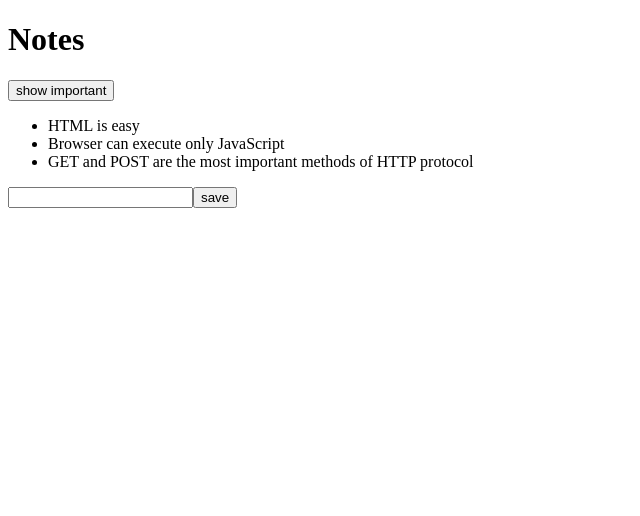
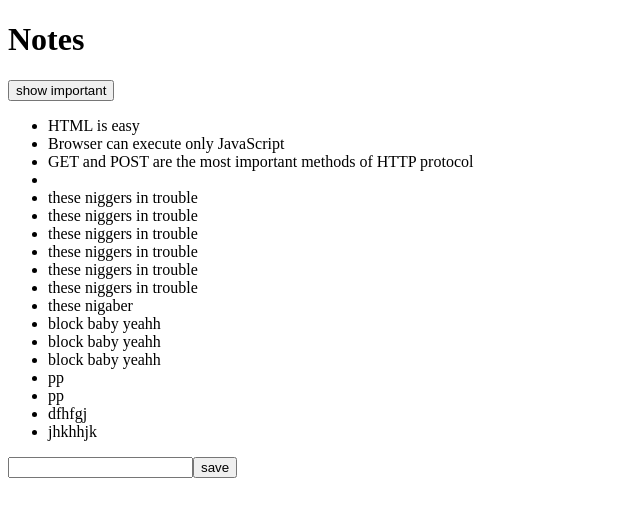
Before and after one commit to JoshL589/FullStackOpen, a React (Create React App) app: page / in a window 1280 px wide. Shown: the top 516 px of the page, without its empty margins (0-640 px from the left). Built offline with nearby package versions, Linux system fonts and the light colour scheme; data requests are answered from the project's data file.

Commit message:
added axios post request to the db

```diff
--- a/db.json
+++ b/db.json
@@ -17,6 +17,96 @@
       "content": "GET and POST are the most important methods of HTTP protocol",
       "date": "2022-1-17T19:20:14.298Z",
       "important": true
+    },
+    {
+      "content": "",
+      "date": "2022-12-02T03:35:02.374Z",
+      "important": true,
+      "id": 4
+    },
+    {
+      "content": "these niggers in trouble",
+      "date": "2022-12-02T03:35:08.409Z",
+      "important": true,
+      "id": 5
+    },
+    {
+      "content": "these niggers in trouble",
+      "date": "2022-12-02T03:35:08.752Z",
+      "important": false,
+      "id": 6
+    },
+    {
+      "content": "these niggers in trouble",
+      "date": "2022-12-02T03:35:13.051Z",
+      "important": false,
+      "id": 7
+    },
+    {
+      "content": "these niggers in trouble",
+      "date": "2022-12-02T03:35:13.487Z",
+      "important": true,
+      "id": 8
+    },
+    {
+      "content": "these niggers in trouble",
+      "date": "2022-12-02T03:35:14.016Z",
+      "important": true,
+      "id": 9
+    },
+    {
+      "content": "these niggers in trouble",
+      "date": "2022-12-02T03:35:14.529Z",
+      "important": false,
+      "id": 10
+    },
+    {
+      "content": "these nigaber",
+      "date": "2022-12-02T03:35:31.636Z",
+      "important": false,
+      "id": 11
+    },
+    {
+      "content": "block baby yeahh",
+      "date": "2022-12-02T03:37:47.979Z",
+      "important": false,
+      "id": 12
+    },
+    {
+      "content": "block baby yeahh",
+      "date": "2022-12-02T03:37:48.563Z",
+      "important": false,
+      "id": 13
+    },
+    {
+      "content": "block baby yeahh",
+      "date": "2022-12-02T03:37:49.907Z",
+      "important": false,
+      "id": 14
+    },
+    {
+      "content": "pp",
+      "date": "2022-12-02T03:38:18.704Z",
+      "important": false,
+      "id": 15
+    },
+    {
+      "content": "pp",
+      "date": "2022-12-02T03:38:30.520Z",
+      "important": false,
+      "id": 16
+    },
+    {
+      "content": "dfhfgj",
+      "date": "2022-12-02T03:40:04.537Z",
+      "important": false,
+      "id": 17
+    },
+    {
+      "content": "jhkhhjk",
+      "date": "2022-12-02T03:40:30.908Z",
+      "important": false,
+      "id": 18
     }
   ]
 }
--- a/src/App.js
+++ b/src/App.js
@@ -19,15 +19,15 @@ const App = () => {
       content: newNote,
       date: new Date().toISOString(),
       important: Math.random() > 0.5,
-      id: notes.length + 1,
     };
 
-    setNotes(notes.concat(noteObject));
-    setNewNote("");
+    axios.post("http://localhost:3001/notes", noteObject).then((response) => {
+      setNotes(notes.concat(response.data));
+      setNewNote("");
+    });
   };
 
   const handleNoteChange = (event) => {
-    console.log(event.target.value);
     setNewNote(event.target.value);
   };
 
```
